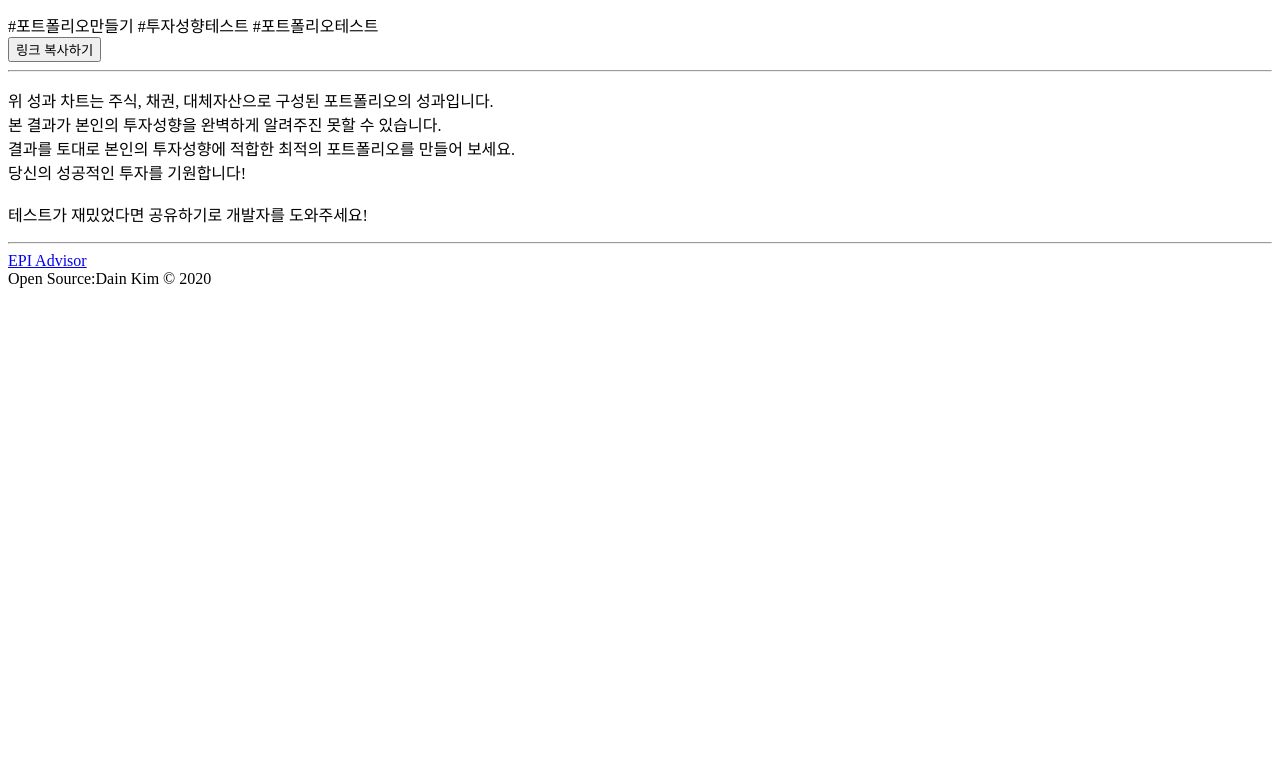
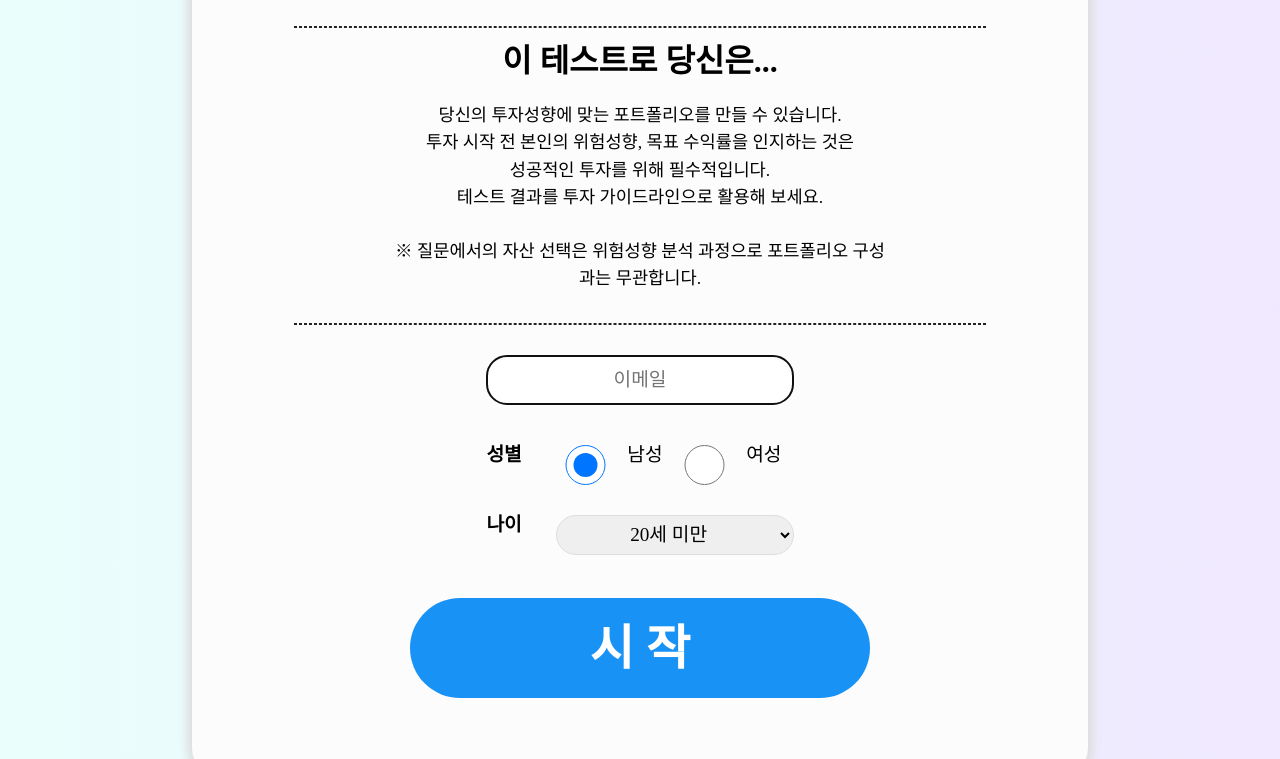
Before and after one commit to lymin0109/mbti, a website: page public/index.html in a window 1280 px wide. Shown: the part 708-1467 px from the top of the page. Before the commit the page ends 1004 px from the top, so only its background shows below. Drawn offline with nearby package versions, Linux system fonts and the light colour scheme; the site is published under a folder, as on GitHub Pages, so addresses that start at the root find nothing; a script that the page names is missing; a web font is replaced by a local one.

Commit message:
Update index.html

```diff
--- a/public/index.html
+++ b/public/index.html
@@ -5,7 +5,7 @@
   <script src="https://apis.google.com/js/api.js"></script>
   <script src="https://ajax.googleapis.com/ajax/libs/jquery/3.6.0/jquery.min.js"></script>
   <script src="https://accounts.google.com/gsi/client"></script>
-  <script src="/js/spread_sheet.js"></script>
+  <script src="js/spread_sheet.js"></script>
   <meta charset="utf-8">
   <meta name="viewport"
     content="width=device-width, initial-scale=1, minimum-scale=1, maximum-scale=1, user-scalable=no, viewport-fit=cover">
@@ -23,19 +23,19 @@
 
   <meta http-equiv="X-UA-Compatible" content="IE=edge">
 
-  <link rel="shortcut icon" type="text/css" href="/img/favicon.png">
-  <link rel="appel-touch-icon-precomposed" href="/img/favicon.png">
+  <link rel="shortcut icon" type="text/css" href="img/favicon.png">
+  <link rel="appel-touch-icon-precomposed" href="img/favicon.png">
   <title>
     포트폴리오 만들기
   </title>
-  <link rel="stylesheet" href="/css/reset.css">
-  <link rel="stylesheet" href="/css/animation.css">
-  <link rel="stylesheet" href="/css/main.css">
-  <link rel="stylesheet" href="/css/header+footer.css">
-  <link rel="stylesheet" href="/css/welcome.css">
-  <link rel="stylesheet" href="/css/qna.css">
-  <link rel="stylesheet" href="/css/calc.css">
-  <link rel="stylesheet" href="/css/result.css">
+  <link rel="stylesheet" href="css/reset.css">
+  <link rel="stylesheet" href="css/animation.css">
+  <link rel="stylesheet" href="css/main.css">
+  <link rel="stylesheet" href="css/header+footer.css">
+  <link rel="stylesheet" href="css/welcome.css">
+  <link rel="stylesheet" href="css/qna.css">
+  <link rel="stylesheet" href="css/calc.css">
+  <link rel="stylesheet" href="css/result.css">
   <!--[if lt ie 11]>
     <script>
       alert('IE 11 미만 브라우저에서는 정상적으로 동작하지 않습니다.\n다른 브라우저(크롬, 파이어폭스 등)를 이용해주세요.');
@@ -169,10 +169,10 @@
       </a>
     </footer>
   </div>
-  <script src="/js/darkmode.js"></script>
-  <script src="/js/data.js"></script>
-  <script src="/js/main.js"></script>
-  <script src="/js/share.js"></script>
+  <script src="js/darkmode.js"></script>
+  <script src="js/data.js"></script>
+  <script src="js/main.js"></script>
+  <script src="js/share.js"></script>
 </body>
 
 </html>
```
